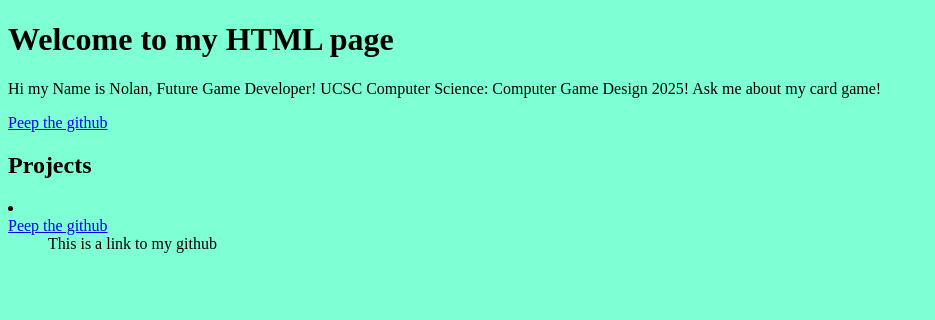
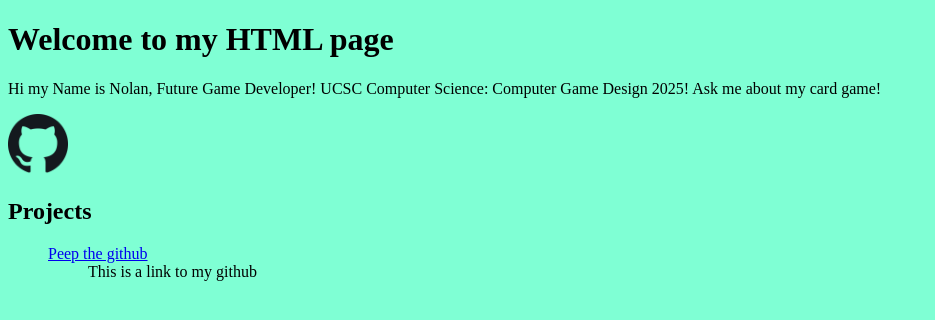
Before and after one commit to Nolan-UCSC/website, a plain HTML site: page basic_template.html in a window 1280 px wide. Shown: the whole page, without its empty margins (0-935 px from the left). Drawn offline with Linux system fonts and the light colour scheme.

Commit message:
Update basic_template.html

```diff
--- a/basic_template.html
+++ b/basic_template.html
@@ -16,10 +16,10 @@
             Ask me about my card game!
         </p>
         <a href="https://github.com/Nolan-UCSC">
-            Peep the github
+            <img src="github.png" alt="my get hub" width="60" height="60">
         </a>
         <h2>Projects</h2>
-        <li>
+        <ol>
             <dt> <a href="https://github.com/Nolan-UCSC">
                 Peep the github
                 </a>
@@ -28,6 +28,6 @@
                 This is a link to my github
             </dd>
 
-        </li>
+        </ol>
     </body>
 </html>
```
